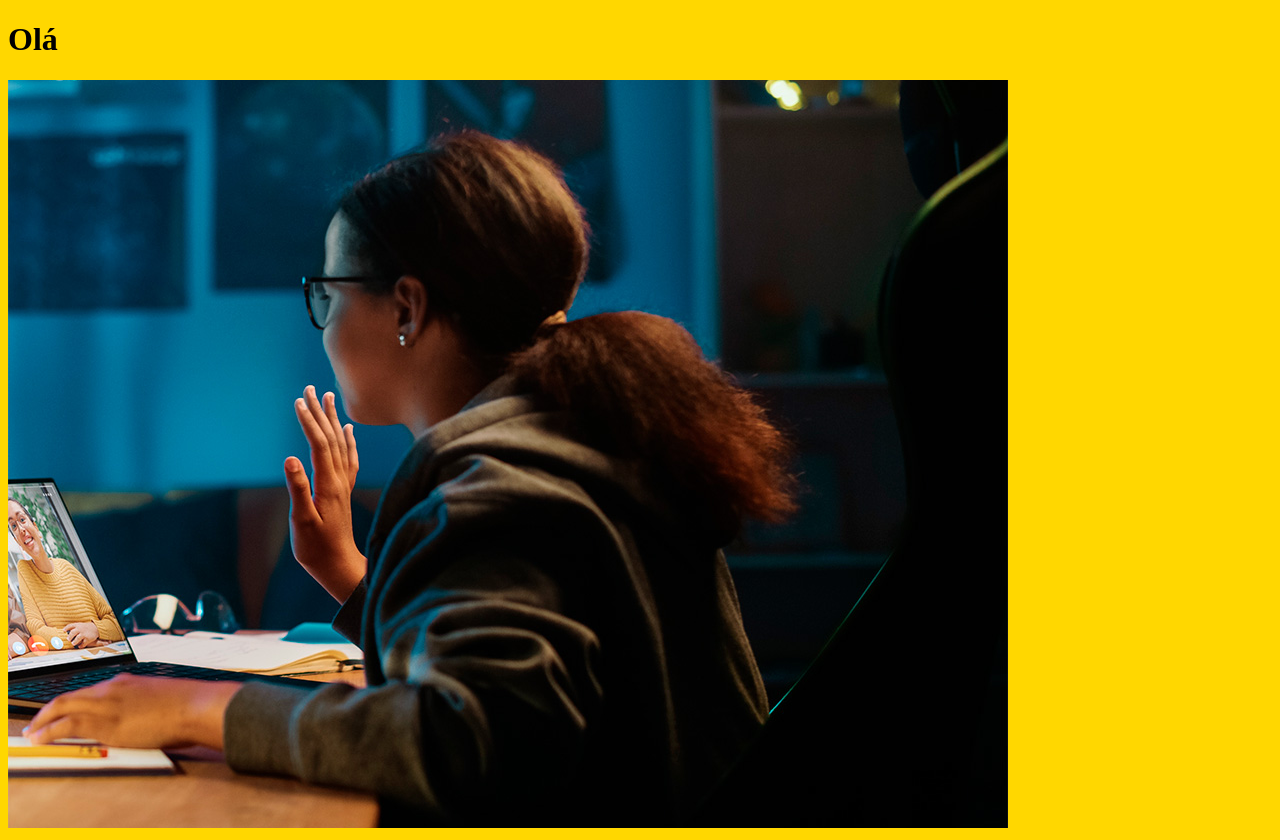
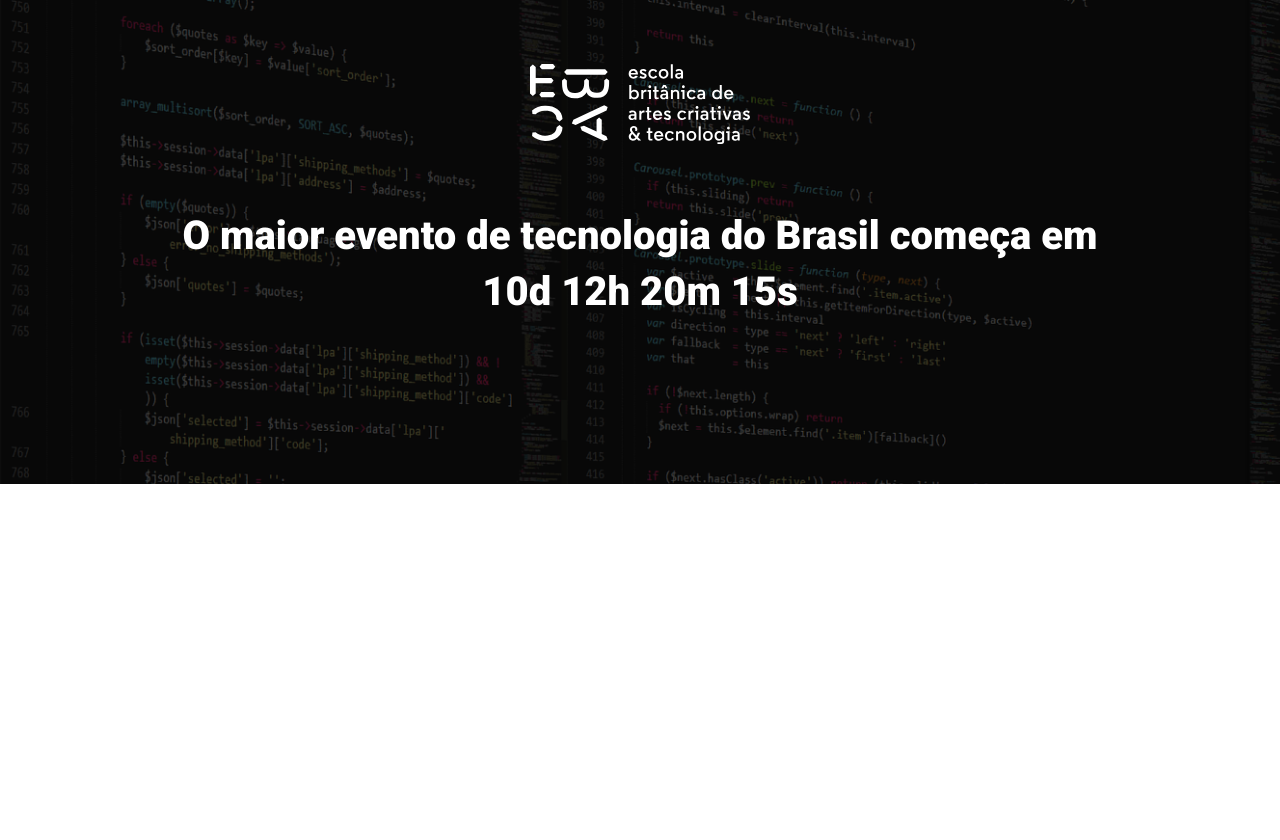
Before and after one commit to WilliamsHenrique/ebac_tech_talks, a website built with Parcel: page src/index.html in a window 1280 px wide. After the commit the page ends 800 px from the top, so only its background shows below. Built offline with nearby package versions, Linux system fonts and the light colour scheme.

Commit message:
criando o hero

```diff
--- a/src/index.html
+++ b/src/index.html
@@ -1,15 +1,29 @@
 <!DOCTYPE html>
 <html lang="pt-BR">
+
 <head>
     <meta charset="UTF-8">
     <meta http-equiv="X-UA-Compatible" content="IE=edge">
     <meta name="viewport" content="width=device-width, initial-scale=1.0">
-    <title>Document</title>
+    <title>Ebac Tech Talks</title>
+    <link rel="preconnect" href="https://fonts.googleapis.com">
+    <link rel="preconnect" href="https://fonts.gstatic.com" crossorigin>
+    <link href="https://fonts.googleapis.com/css2?family=Roboto:wght@400;700;900&display=swap" rel="stylesheet">
     <link rel="stylesheet" href="styles/main.scss">
 </head>
+
 <body>
-    <h1>Olá</h1>
-    <img src="./images/backend.png" alt="">
+    <header class="hero">
+        <div class="container">
+            <img class="hero__logo" src="./images/ebac_logo.svg" alt="">
+            <p class="hero__text">
+                O maior evento de tecnologia do Brasil começa em 10d 12h 20m 15s
+            </p>
+        </div>
+    </header>
+
+
     <script src="./scripts/main.js"></script>
 </body>
+
 </html>
--- a/src/scripts/main.js
+++ b/src/scripts/main.js
@@ -0,0 +1 @@
+console.log('Olá mundo');
--- /dev/null
+++ b/src/styles/_hero.scss
@@ -0,0 +1,39 @@
+.hero {
+    padding-top: 64px;
+    padding-bottom: 100px;
+    background-image: url(../images/fundo.png);
+    background-repeat: no-repeat;
+    background-size: cover;
+    position: relative;
+
+    .container {
+        position: relative;
+    }
+
+    &::before {
+        position: absolute;
+        top: 0;
+        left: 0;
+        width: 100%;
+        height: 100%;
+        background-color: #000;
+        content: '';
+        opacity: .7;
+    }
+
+    &__text {
+        margin-top: 64px;
+        margin-bottom: 64px;
+        font-size: 40px;
+        line-height: 56px;
+        color: #fff;
+        font-weight: 800;
+        text-align: center;
+    }
+
+    &__logo {
+        margin: 0 auto;
+        height: 80px;
+        display: block;
+    }
+}
--- a/src/styles/main.scss
+++ b/src/styles/main.scss
@@ -1,3 +1,24 @@
-body{
-    background-color: gold;
+@use 'hero';
+
+* {
+    margin: 0;
+    padding: 0;
+    box-sizing: border-box;
+    font-family: 'Roboto', sans-serif;
+    color: #fff;
+
 }
+
+.container {
+    max-width: 960px;
+    width: 100%;
+    margin: 0 auto;
+
+    @media (max-width: 640px) {
+        max-width: 80%;
+    }
+
+    @media (max-width: 1024px) {
+        max-width: 90%;
+    }
+}
```
